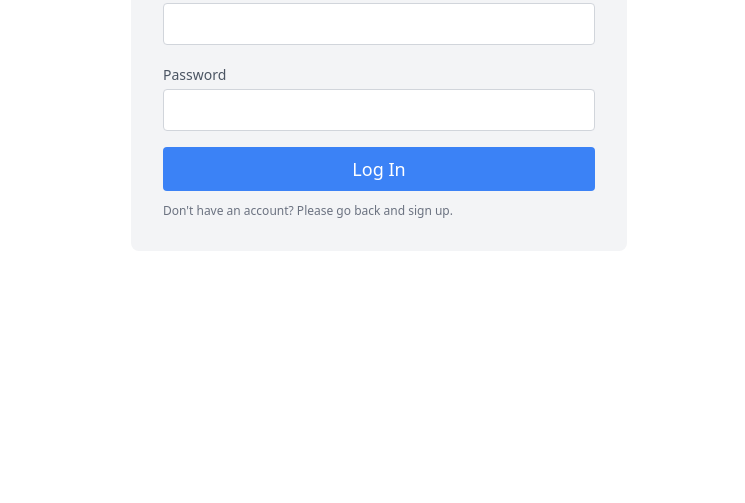
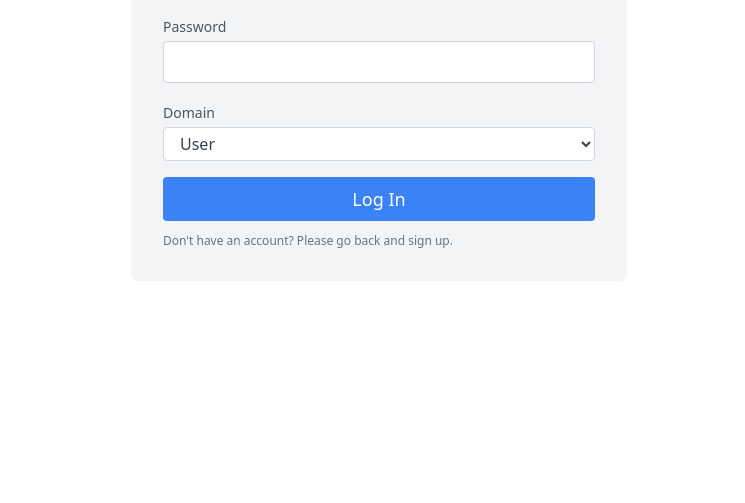
Before and after one commit to ngoclma/POCathon_1235, a plain HTML site: page logIn.html in a window 1280 px wide. Shown: the part 297-800 px from the top of the page, without its empty margins (261-1006 px from the left). Drawn offline with nearby package versions, Linux system fonts and the light colour scheme.

Commit message:
modify log in

```diff
--- a/logIn.html
+++ b/logIn.html
@@ -14,19 +14,28 @@
     <section class="text-gray-600 body-font">
         <div class="container mx-auto flex flex-col px-5 py-24 justify-center items-center">
             <div class="lg:w-2/5 bg-gray-100 rounded-lg p-8 flex flex-col place-self-center">
-                <h2 class="text-gray-900 text-lg font-medium title-font mb-5">Log In</h2>
+
                 <div class="relative mb-4">
                     <label for="username" class="leading-7 text-sm text-gray-600">Username</label>
                     <input type="email" id="username" name="username"
-                        class="w-full bg-white rounded border border-gray-300 focus:border-red-500 focus:ring-2 focus:ring-red-200 text-base outline-none text-gray-700 py-1 px-3 leading-8 transition-colors duration-200 ease-in-out">
+                        class="w-full bg-white rounded border border-gray-300 focus:border-blue-500 focus:ring-2 focus:ring-blue-200 text-base outline-none text-gray-700 py-1 px-3 leading-8 transition-colors duration-200 ease-in-out">
                 </div>
                 <div class="relative mb-4">
                     <label for="pw" class="leading-7 text-sm text-gray-600">Password</label>
                     <input type="password" id="pw" name="pw"
-                        class="w-full bg-white rounded border border-gray-300 focus:border-red-500 focus:ring-2 focus:ring-red-200 text-base outline-none text-gray-700 py-1 px-3 leading-8 transition-colors duration-200 ease-in-out">
+                        class="w-full bg-white rounded border border-gray-300 focus:border-blue-500 focus:ring-2 focus:ring-blue-200 text-base outline-none text-gray-700 py-1 px-3 leading-8 transition-colors duration-200 ease-in-out">
+                </div>
+                <div class="relative mb-4">
+                    <label for="domain" class="leading-7 text-sm text-gray-600">Domain</label>
+                    <select name="domain" id="domain"
+                        class="w-full bg-white rounded border border-gray-300 focus:border-blue-500 focus:ring-2 focus:ring-blue-200 text-base outline-none text-gray-700 py-1 px-3 leading-8 transition-colors duration-200 ease-in-out">
+                        <option value="user">User</option>
+                        <option value="company">Company</option>
+                        <option value="admin">Admin</option>
+                    </select>
                 </div>
                 <button
-                    class="text-white bg-blue-500 border-0 py-2 px-8 focus:outline-none hover:bg-red-600 rounded text-lg">Log
+                    class="text-white bg-blue-500 border-0 py-2 px-8 focus:outline-none hover:bg-blue-600 rounded text-lg">Log
                     In</button>
                 <p class="text-xs text-gray-500 mt-3">Don't have an account? Please go back and sign up.</p>
             </div>
```
